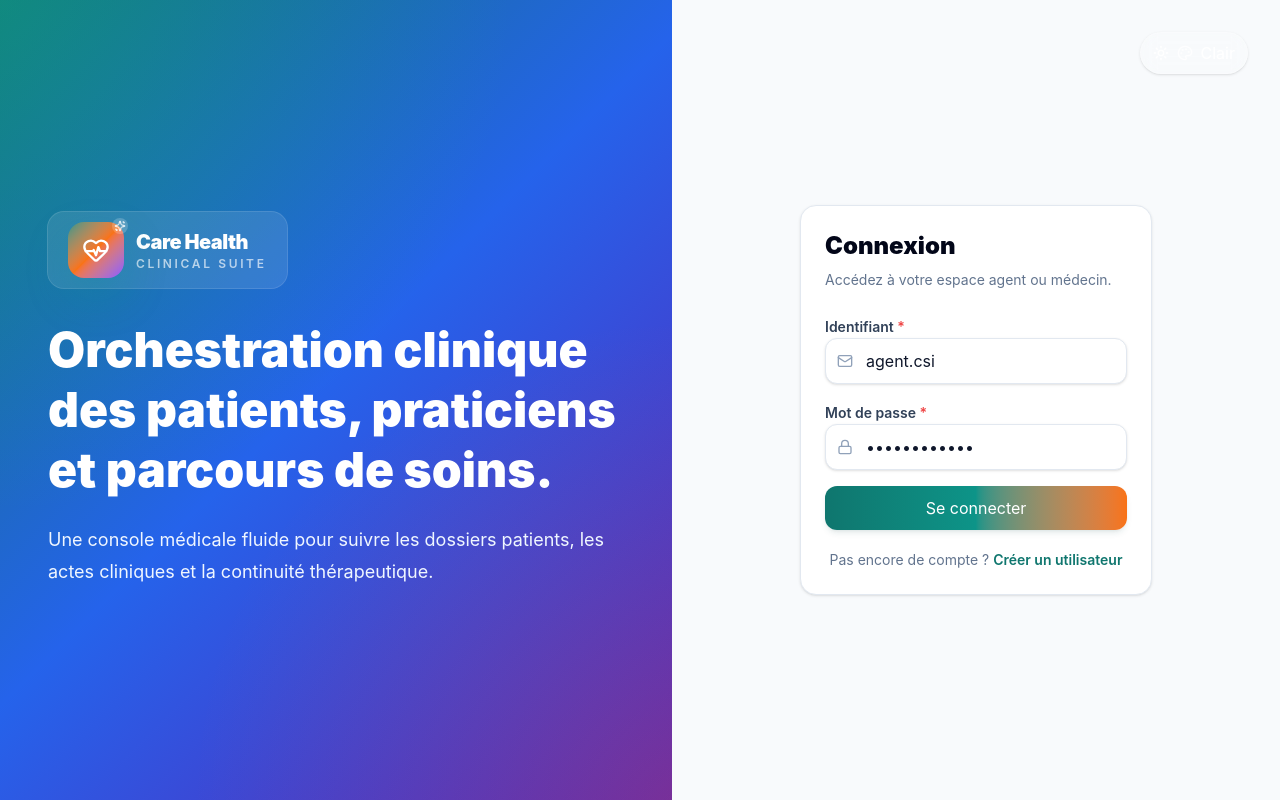
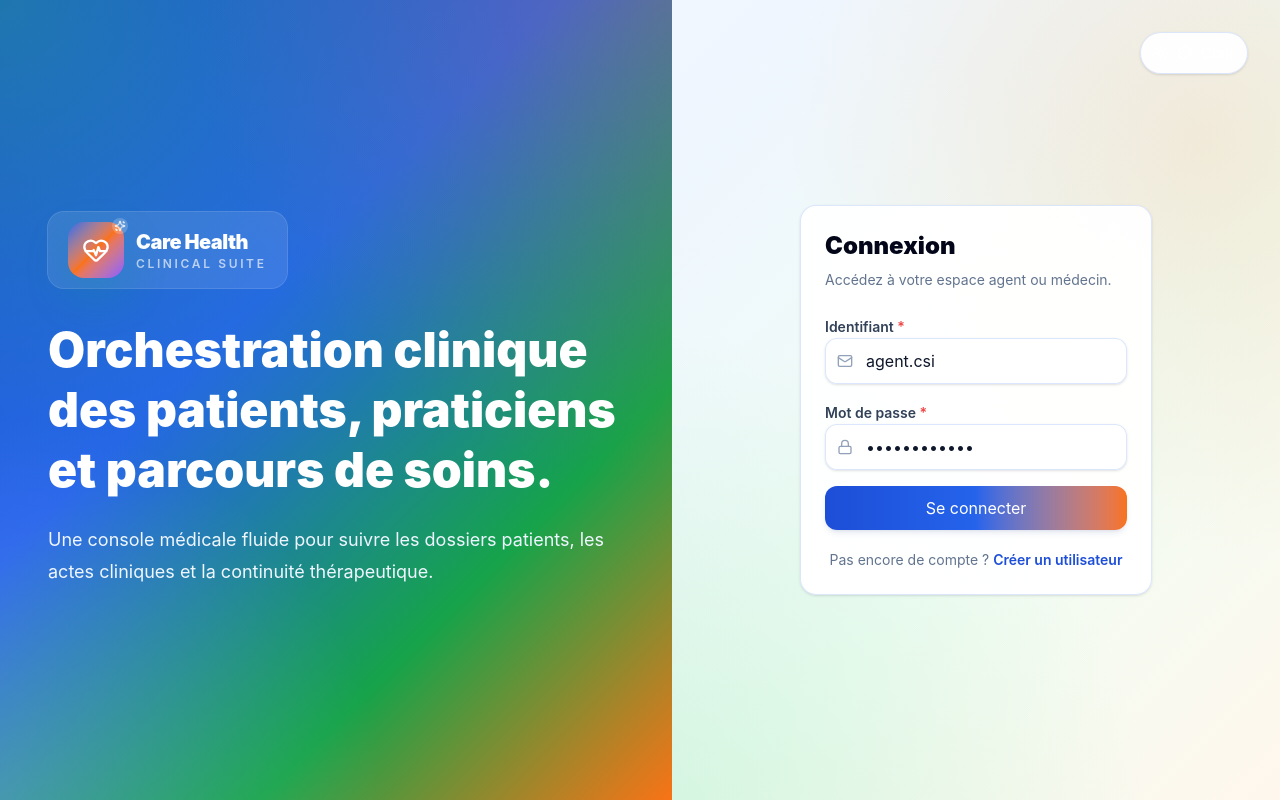
Before and after one commit to wilbed237/CSI_Securite_Social, a React (Vite) app in the folder frontend/: page /login in a window 1280 px wide. Built offline with nearby package versions, Linux system fonts and the light colour scheme; no server answers.

Commit message:
Update background palette colors
Co-authored-by: TCHOYI_Abraham_Wilson <wilbed237@users.noreply.github.com>

```diff
--- a/frontend/src/index.css
+++ b/frontend/src/index.css
@@ -1,14 +1,14 @@
 @import "tailwindcss";
 
 @theme {
-  --color-primary-50: #ecfeff;
-  --color-primary-100: #cffafe;
-  --color-primary-500: #14b8a6;
-  --color-primary-600: #0d9488;
-  --color-primary-700: #0f766e;
-  --color-primary-900: #134e4a;
-  --color-secondary-50: #eef6ff;
-  --color-secondary-100: #dbeafe;
+  --color-primary-50: #eff6ff;
+  --color-primary-100: #dbeafe;
+  --color-primary-500: #3b82f6;
+  --color-primary-600: #2563eb;
+  --color-primary-700: #1d4ed8;
+  --color-primary-900: #1e3a8a;
+  --color-secondary-50: #f0fdf4;
+  --color-secondary-100: #dcfce7;
   --color-accent-500: #f97316;
   --color-accent-600: #ea580c;
   --color-success-500: #22c55e;
@@ -20,7 +20,11 @@
 :root {
   color-scheme: light;
   font-family: Inter, ui-sans-serif, system-ui, -apple-system, BlinkMacSystemFont, "Segoe UI", sans-serif;
-  background: #f8fafc;
+  background:
+    radial-gradient(circle at 10% 10%, rgba(59, 130, 246, 0.14), transparent 28rem),
+    radial-gradient(circle at 92% 18%, rgba(249, 115, 22, 0.12), transparent 24rem),
+    radial-gradient(circle at 50% 100%, rgba(34, 197, 94, 0.12), transparent 28rem),
+    #ffffff;
   color: #0f172a;
 }
 
@@ -32,6 +36,44 @@ body {
 
 button, input, select, textarea {
   font: inherit;
+}
+
+
+/* Palette de fonds Care Health : bleu, orange, blanc et vert. */
+body,
+.bg-slate-50 {
+  background:
+    radial-gradient(circle at 8% 12%, rgba(59, 130, 246, 0.16), transparent 30rem),
+    radial-gradient(circle at 94% 18%, rgba(249, 115, 22, 0.13), transparent 26rem),
+    radial-gradient(circle at 50% 105%, rgba(34, 197, 94, 0.14), transparent 32rem),
+    linear-gradient(135deg, #ffffff 0%, #eff6ff 38%, #f0fdf4 72%, #fff7ed 100%) !important;
+}
+
+.bg-white,
+.bg-white\/90 {
+  background-color: rgba(255, 255, 255, 0.94) !important;
+}
+
+.bg-slate-100 {
+  background-color: #eef6ff !important;
+}
+
+.bg-primary-50 {
+  background-color: #eff6ff !important;
+}
+
+.bg-secondary-50,
+.bg-secondary-100 {
+  background-color: #dcfce7 !important;
+}
+
+.bg-amber-50 {
+  background-color: #fff7ed !important;
+}
+
+.border-slate-100,
+.border-slate-200 {
+  border-color: rgba(37, 99, 235, 0.16) !important;
 }
 
 
@@ -156,9 +198,10 @@ button, input, select, textarea {
 
 .gradient-health {
   background:
-    radial-gradient(circle at top left, rgba(20, 184, 166, 0.30), transparent 32rem),
-    radial-gradient(circle at bottom right, rgba(249, 115, 22, 0.18), transparent 30rem),
-    linear-gradient(135deg, #0f766e 0%, #2563eb 48%, #5b21b6 100%);
+    radial-gradient(circle at top left, rgba(34, 197, 94, 0.34), transparent 32rem),
+    radial-gradient(circle at top right, rgba(249, 115, 22, 0.26), transparent 30rem),
+    radial-gradient(circle at bottom left, rgba(255, 255, 255, 0.18), transparent 24rem),
+    linear-gradient(135deg, #1d4ed8 0%, #2563eb 38%, #16a34a 72%, #f97316 100%);
 }
 
 
@@ -290,29 +333,33 @@ button, input, select, textarea {
 
 .theme-dark-blue .gradient-health {
   background:
-    radial-gradient(circle at top left, rgba(20, 184, 166, 0.22), transparent 34rem),
-    radial-gradient(circle at bottom right, rgba(37, 99, 235, 0.28), transparent 28rem),
+    radial-gradient(circle at top left, rgba(59, 130, 246, 0.28), transparent 34rem),
+    radial-gradient(circle at bottom right, rgba(34, 197, 94, 0.18), transparent 28rem),
+    radial-gradient(circle at 85% 12%, rgba(249, 115, 22, 0.14), transparent 22rem),
     linear-gradient(135deg, #020617 0%, #0f2f4f 52%, #03111f 100%);
 }
 
 .theme-dark-orange .gradient-health {
   background:
-    radial-gradient(circle at top left, rgba(249, 115, 22, 0.28), transparent 34rem),
-    radial-gradient(circle at bottom right, rgba(20, 184, 166, 0.18), transparent 28rem),
+    radial-gradient(circle at top left, rgba(249, 115, 22, 0.32), transparent 34rem),
+    radial-gradient(circle at bottom right, rgba(34, 197, 94, 0.18), transparent 28rem),
+    radial-gradient(circle at 82% 10%, rgba(59, 130, 246, 0.14), transparent 22rem),
     linear-gradient(135deg, #1c1208 0%, #7c2d12 48%, #0f172a 100%);
 }
 
 .theme-dark-purple .gradient-health {
   background:
-    radial-gradient(circle at top left, rgba(168, 85, 247, 0.28), transparent 34rem),
-    radial-gradient(circle at bottom right, rgba(20, 184, 166, 0.18), transparent 28rem),
+    radial-gradient(circle at top left, rgba(59, 130, 246, 0.20), transparent 34rem),
+    radial-gradient(circle at bottom right, rgba(34, 197, 94, 0.16), transparent 28rem),
+    radial-gradient(circle at 85% 15%, rgba(249, 115, 22, 0.16), transparent 22rem),
     linear-gradient(135deg, #0f1029 0%, #4c1d95 52%, #020617 100%);
 }
 
 .theme-dark-black .gradient-health {
   background:
-    radial-gradient(circle at top left, rgba(20, 184, 166, 0.12), transparent 30rem),
-    radial-gradient(circle at bottom right, rgba(249, 115, 22, 0.10), transparent 26rem),
+    radial-gradient(circle at top left, rgba(59, 130, 246, 0.14), transparent 30rem),
+    radial-gradient(circle at bottom right, rgba(249, 115, 22, 0.12), transparent 26rem),
+    radial-gradient(circle at 50% 100%, rgba(34, 197, 94, 0.10), transparent 24rem),
     linear-gradient(135deg, #000000 0%, #020617 58%, #020617 100%);
 }
 
```
